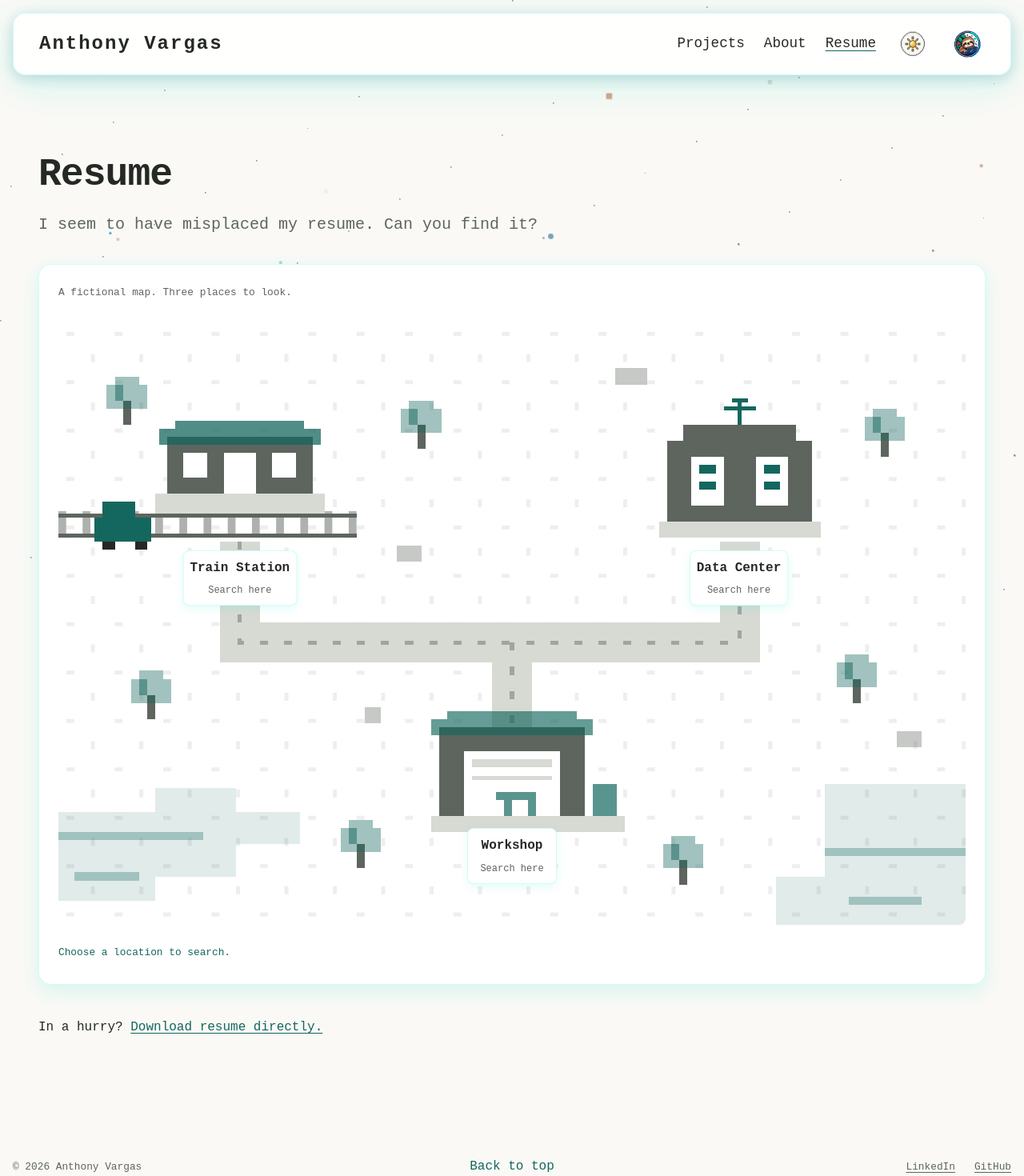
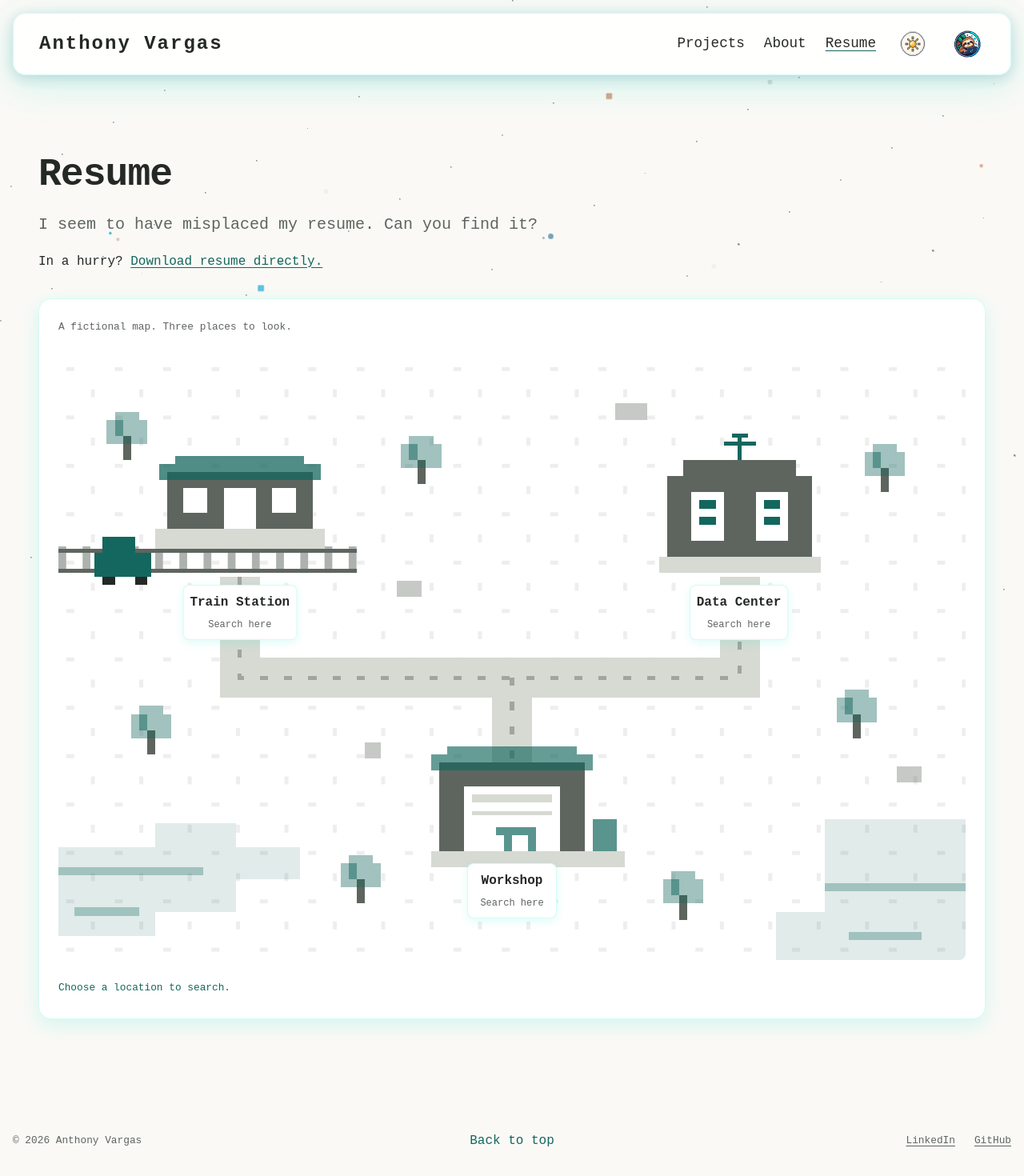
Before and after one commit to tonyvargas312/portfolio, a React (Vite) app: page /resume in a window 1280 px wide. Shown: the top 1470 px of the page at 80% size. Built offline with nearby package versions, Linux system fonts and the light colour scheme; a web font is replaced by a local one.

Commit message:
visual overhaul

```diff
--- a/src/pages/Resume.css
+++ b/src/pages/Resume.css
@@ -23,8 +23,8 @@
 @media (max-width: 30rem) { .resume-map__locations { aspect-ratio: 1; } .resume-map__location[data-location='train-station'], .resume-map__location[data-location='data-center'] { top: 43%; } .resume-map__location[data-location='train-station'] { left: 23%; } .resume-map__location[data-location='data-center'] { left: 77%; } .resume-map__location[data-location='workshop'] { top: 75%; } }
 @media (prefers-reduced-motion: no-preference) { .resume-map__location { transition: border-color 180ms ease, color 180ms ease; } }
 
-.resume-page__discovery,
-.resume-page__direct { margin-block-start: var(--space-8); }
+.resume-page__discovery { margin-block-start: var(--space-8); }
+.resume-page .resume-page__direct { font-size: var(--text-body); color: var(--color-text); margin-block-start: var(--space-4); }
 .resume-page__actions { display: flex; flex-wrap: wrap; gap: var(--space-6); margin-block-start: var(--space-4); }
 .resume-page__action { display: inline-flex; align-items: center; min-height: 2.75rem; text-decoration: underline; text-underline-offset: 0.2em; }
 .resume-page__action[aria-disabled='true'] { color: var(--color-text-muted); text-decoration: none; }
--- a/src/pages/Resume.tsx
+++ b/src/pages/Resume.tsx
@@ -1,7 +1,6 @@
 import { useEffect, useState } from 'react'
 import ResumeMapArtwork from '../components/ResumeMapArtwork'
 import ResumeLink from '../components/ResumeLink'
-import { resumeDocument } from '../data/resume'
 import './Resume.css'
 
 const locations = ['Train Station', 'Data Center', 'Workshop'] as const
@@ -35,6 +34,7 @@ function Resume() {
       <header className="section-heading">
         <h1 className="section-title">Resume</h1>
         <p className="resume-page__intro">I seem to have misplaced my resume. Can you find it?</p>
+        <p className="resume-page__direct">In a hurry? <a href="https://tonyvargas.vercel.app/assets/Anthony_Vargas_Arguedas_CV-y3Fs8-0v.pdf" download>Download resume directly.</a></p>
       </header>
       <section className="resume-map" aria-label="Find the resume" aria-describedby="resume-map-description">
         <p id="resume-map-description" className="resume-map__legend">A fictional map. Three places to look.</p>
@@ -60,10 +60,6 @@ function Resume() {
           <div className="resume-page__actions"><ResumeLink>View Resume</ResumeLink><ResumeLink download>Download PDF</ResumeLink></div>
         </section>
       )}
-      <div className="resume-page__direct">
-        <p>In a hurry? <ResumeLink download>Download resume directly.</ResumeLink></p>
-        {!resumeDocument.url && <p id="resume-file-status" className="resume-page__note">The resume PDF has not been added yet. View and download links will be available once it is ready.</p>}
-      </div>
     </div>
   )
 }
```
Also changed, not shown: 1 other file (tests, documents, lock files or other folders).
